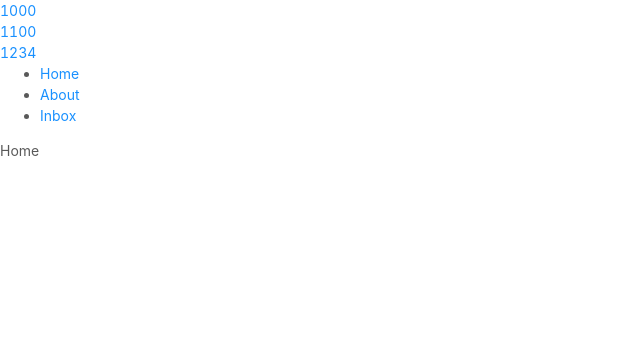
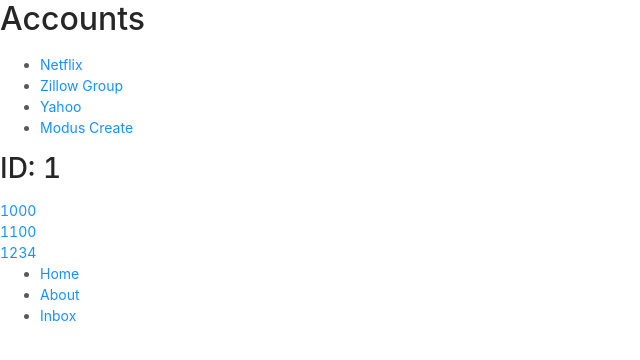
Before and after one commit to chen-live/react-antd-demo, a React app: page /1 in a window 1280 px wide. Shown: the top 360 px of the page, without its empty margins (0-640 px from the left). Built offline with nearby package versions, Linux system fonts and the light colour scheme.

Commit message:
react-router-dom

```diff
--- a/src/node/ReactRouter/App.js
+++ b/src/node/ReactRouter/App.js
@@ -2,7 +2,8 @@
 import Home from "./children/Home"
 import About from "./children/About"
 import Inbox from "./children/Inbox"
-import { HashRouter as Router, Route, Link } from "react-router-dom"
+import { BrowserRouter as Router, Route, Link } from "react-router-dom"
+import UP from "./children/useParams"
 export default class App extends React.Component {
   constructor() {
     super()
@@ -11,16 +12,25 @@
     }
   }
   render() {
-    const linkList = this.state.lists.map(item => <Link key={item} to={`/about/${item}/${item}`}>{item}<br/></Link>)
+    const linkList = this.state.lists.map(item => <Link key={item} to={`/about/${item}/${item}`}>{item}<br /></Link>)
     return (
       <Router>
+        <UP />
         {linkList}
         <ul>
           <li>
             <Link to="/">Home</Link>
           </li>
           <li>
-            <Link to="/about">About</Link>
+            <Link to={{
+              pathname: "/about",
+              search: "?id=1",
+              hash: "#the-hash",
+              state: { fromDashBoard: true }
+            }}
+            >About</Link>
+            {/* <Link to={location=>({...location,pathname:"/about"})}>About</Link> */}
+            {/* <Link  to={location => `/about?sort=name`}>About</Link> */}
           </li>
           <li>
             <Link to="/inbox">Inbox</Link>
--- a/src/node/ReactRouter/children/About.js
+++ b/src/node/ReactRouter/children/About.js
@@ -2,6 +2,7 @@
 export default class About extends React.Component {
   render() {
     const { tel } = this.props.match.params;
+    console.log(this);
     return (
       <div>
         About:{tel && tel}
--- /dev/null
+++ b/src/node/ReactRouter/children/useParams.js
@@ -0,0 +1,47 @@
+import React from "react";
+import {
+  Switch,
+  Route,
+  Link,
+  useParams
+} from "react-router-dom";
+
+export default function ParamsExample() {
+  return (
+    <>
+      <div>
+        <h2>Accounts</h2>
+
+        <ul>
+          <li>
+            <Link to="/netflix">Netflix</Link>
+          </li>
+          <li>
+            <Link to="/zillow-group">Zillow Group</Link>
+          </li>
+          <li>
+            <Link to="/yahoo">Yahoo</Link>
+          </li>
+          <li>
+            <Link to="/modus-create">Modus Create</Link>
+          </li>
+        </ul>
+
+        <Switch>
+          <Route path="/:id" children={<Child />} />
+        </Switch>
+      </div>
+    </>
+  );
+}
+
+function Child() {
+  // hook useParams
+  let { id } = useParams();
+
+  return (
+    <div>
+      <h3>ID: {id}</h3>
+    </div>
+  );
+}
```
Also changed, not shown: src/node/ReactRouter/readme.md.
